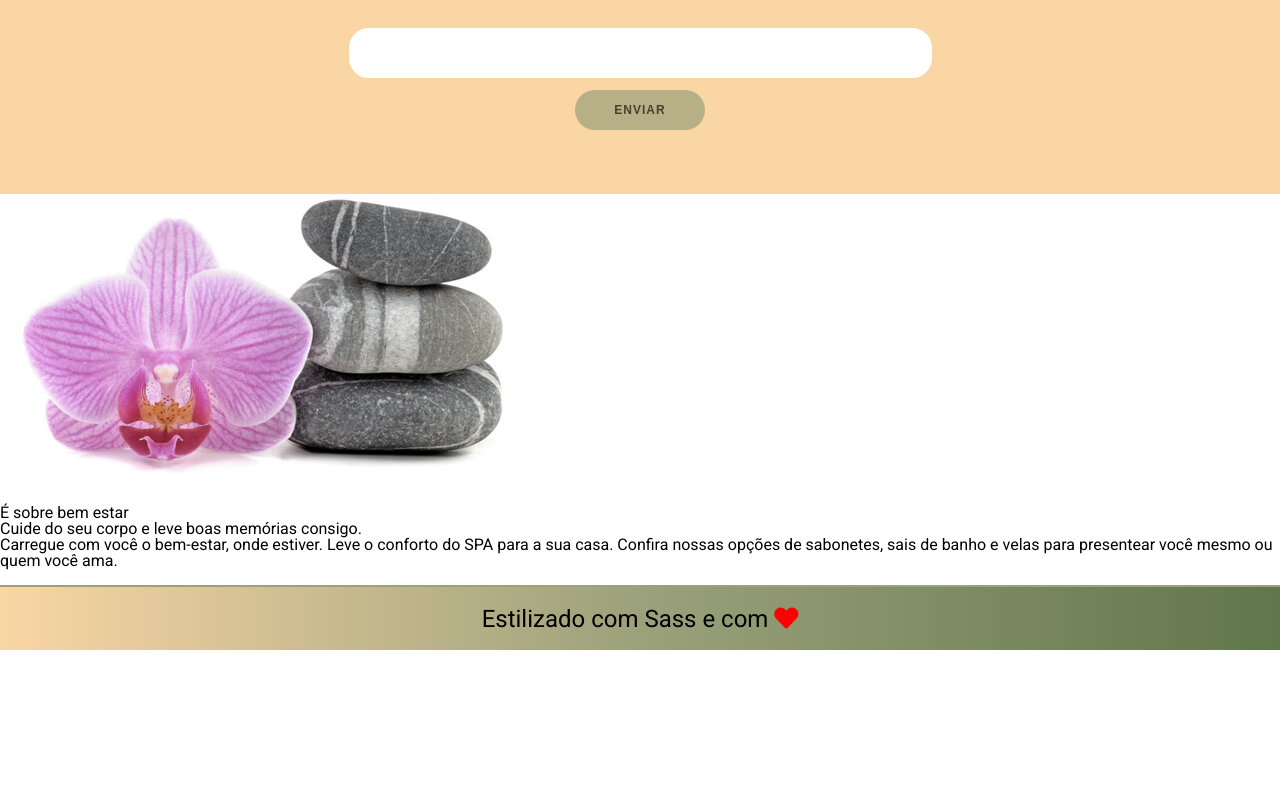
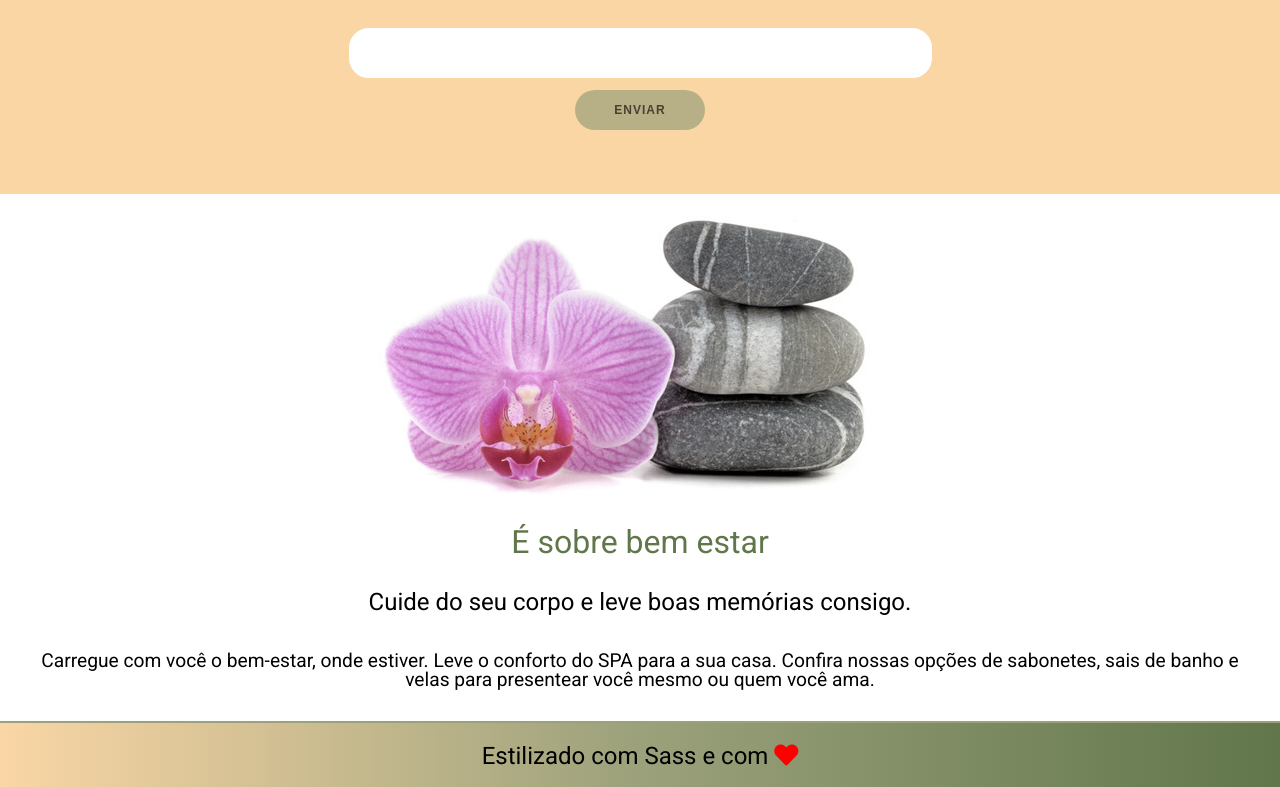
Before and after one commit to tbathat/alura-sass-spa, a plain HTML site: page index.html in a window 1280 px wide. Shown: the part 1297-2084 px from the top of the page. Before the commit the page ends 1947 px from the top, so only its background shows below. Drawn offline with nearby package versions, Linux system fonts and the light colour scheme.

Commit message:
Add stylisation for curiosities section

```diff
--- a/index.html
+++ b/index.html
@@ -83,7 +83,7 @@
                 </form>
             </div>
         </section>
-        <section>
+        <section id="curiosities">
             <div>
                 <img src="imagens/pedra-e-flor.jpeg" alt="">
             </div>
--- /dev/null
+++ b/styles/components/_curiosities.scss
@@ -0,0 +1,23 @@
+@import '../abstract/variables';
+
+#curiosities {
+    font-size: $tamanho-do-texto / 2.5;
+    text-align: center;
+    padding: 1rem;
+    margin: 5px;
+
+
+    h3 {
+        font-size: $tamanho-do-texto / 1.5;
+        color: $cor-primaria;
+        margin-bottom: 2rem;
+        }
+    h4 {
+        font-size: $tamanho-do-texto / 2;
+        padding-bottom: 2rem;
+    }
+    p {
+        margin-top: 5px;
+
+    }
+}
--- a/styles/style.scss
+++ b/styles/style.scss
@@ -4,3 +4,4 @@
 @import './components/services';
 @import './components/coupon';
 @import './components/footer';
+@import './components/curiosities';
```
Also changed, not shown: styles/style.css, 2 other files.
